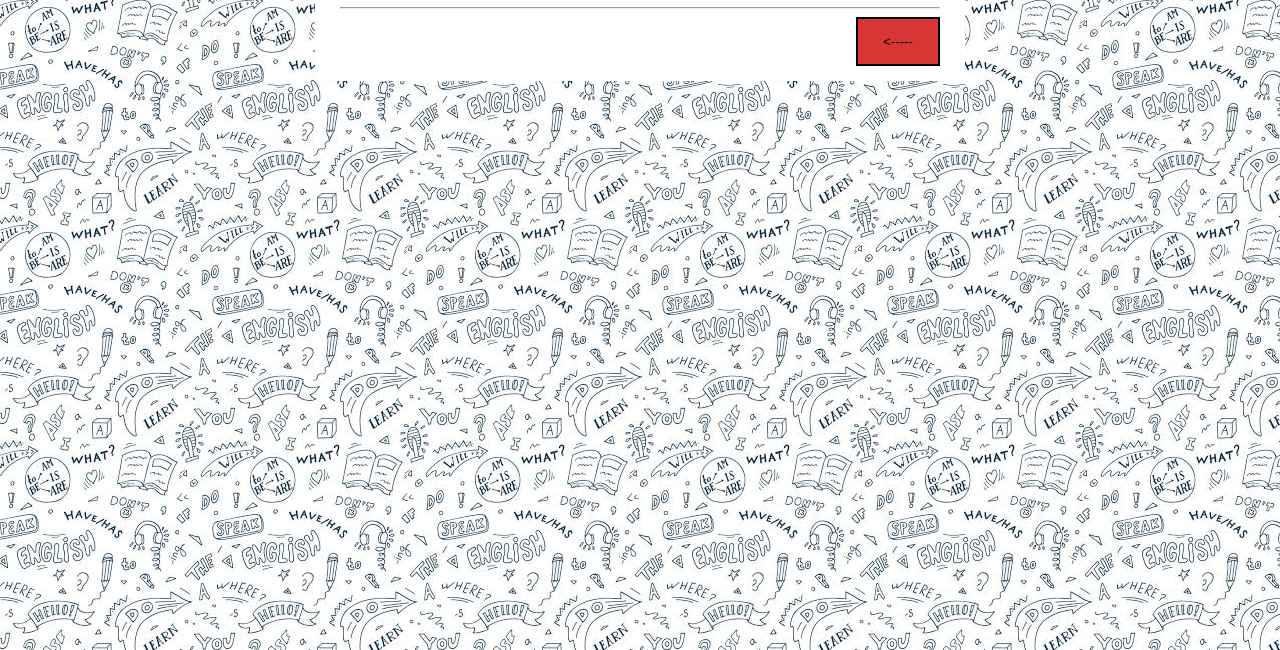
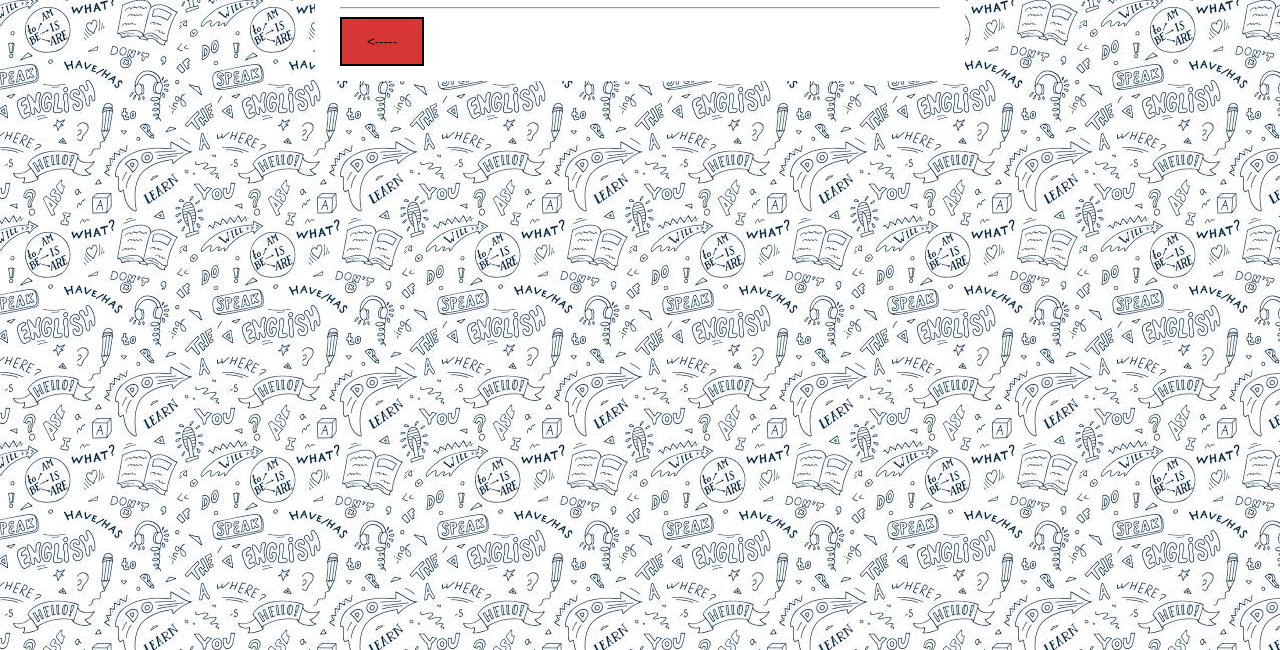
Before and after one commit to VelociRexx/Eng-Pg2, a plain HTML site: page index.html in a window 1280 px wide. Shown: the part 150-800 px from the top of the page. Drawn offline with Linux system fonts and the light colour scheme.

Commit message:
Add files via upload

```diff
--- a/style.css
+++ b/style.css
@@ -19,7 +19,7 @@ a {
 }
 button {
   padding: 15px 25px;
-  margin-left: 516px;
+  /*  margin-left: 516px; */
   background-color: rgb(216, 53, 53);
   border: 2px solid black;
 }
```
